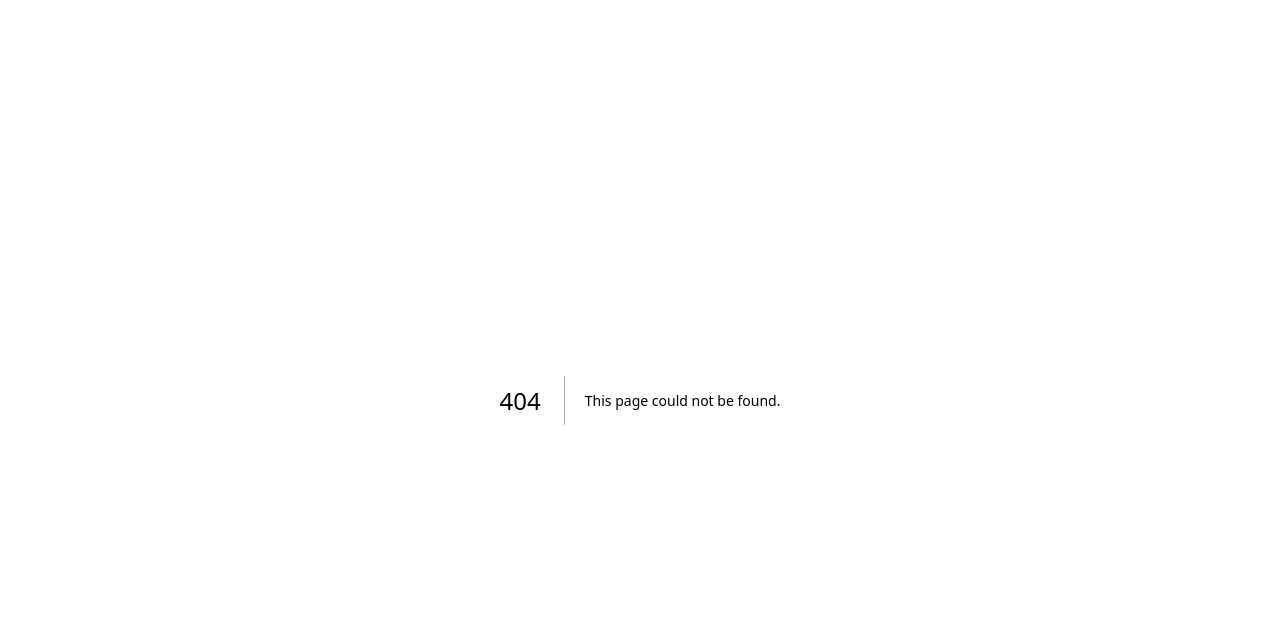
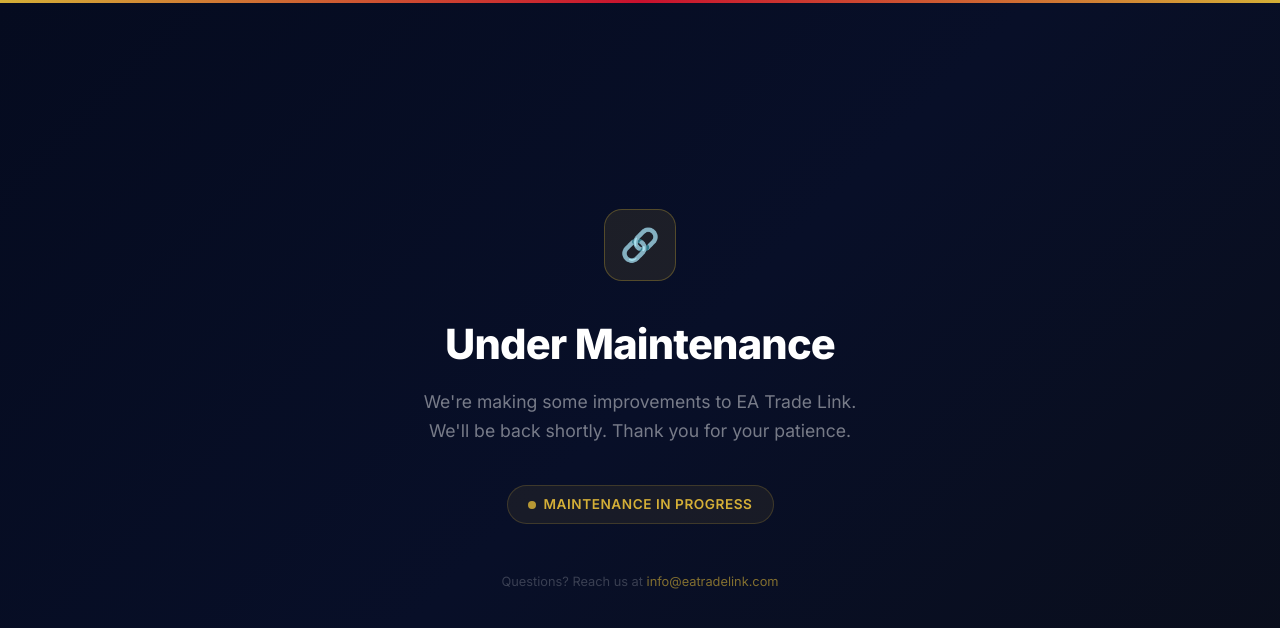
Before and after one commit to Casynino/EA-Trade-link-SIS-, a Next.js app: page /maintenance in a window 1280 px wide. Before the commit this address had no page. Shown: the top 628 px of the page. Built offline with nearby package versions, Linux system fonts and the light colour scheme.

Commit message:
Maintenance mode: redirect all traffic to maintenance page

```diff
--- /dev/null
+++ b/app/maintenance/page.tsx
@@ -0,0 +1,127 @@
+export const metadata = { title: "Under Maintenance — EA Trade Link" }
+
+export default function MaintenancePage() {
+  return (
+    <div
+      style={{
+        minHeight: "100vh",
+        background: "linear-gradient(135deg, #050b1f 0%, #080f28 50%, #0a0e1a 100%)",
+        display: "flex",
+        flexDirection: "column",
+        alignItems: "center",
+        justifyContent: "center",
+        fontFamily: "'Inter', system-ui, sans-serif",
+        padding: "2rem",
+        textAlign: "center",
+      }}
+    >
+      {/* Gold top bar */}
+      <div
+        style={{
+          position: "fixed",
+          top: 0,
+          left: 0,
+          right: 0,
+          height: "3px",
+          background: "linear-gradient(to right, #D4AF37, #C8102E, #D4AF37)",
+        }}
+      />
+
+      {/* Logo mark */}
+      <div
+        style={{
+          width: 72,
+          height: 72,
+          borderRadius: 18,
+          background: "rgba(212,175,55,0.1)",
+          border: "1.5px solid rgba(212,175,55,0.3)",
+          display: "flex",
+          alignItems: "center",
+          justifyContent: "center",
+          marginBottom: "2rem",
+          fontSize: 32,
+        }}
+      >
+        🔗
+      </div>
+
+      {/* Headline */}
+      <h1
+        style={{
+          fontSize: "clamp(1.6rem, 5vw, 2.6rem)",
+          fontWeight: 800,
+          color: "#ffffff",
+          margin: "0 0 0.75rem",
+          letterSpacing: "-0.02em",
+        }}
+      >
+        Under Maintenance
+      </h1>
+
+      <p
+        style={{
+          fontSize: "clamp(0.95rem, 2.5vw, 1.1rem)",
+          color: "rgba(255,255,255,0.45)",
+          maxWidth: 460,
+          lineHeight: 1.65,
+          margin: "0 0 2.5rem",
+        }}
+      >
+        We&apos;re making some improvements to EA Trade Link. We&apos;ll be back shortly. Thank you for your patience.
+      </p>
+
+      {/* Status badge */}
+      <div
+        style={{
+          display: "inline-flex",
+          alignItems: "center",
+          gap: "0.5rem",
+          background: "rgba(212,175,55,0.08)",
+          border: "1px solid rgba(212,175,55,0.2)",
+          borderRadius: 999,
+          padding: "0.5rem 1.25rem",
+          color: "#D4AF37",
+          fontSize: "0.85rem",
+          fontWeight: 600,
+          letterSpacing: "0.04em",
+        }}
+      >
+        <span
+          style={{
+            width: 8,
+            height: 8,
+            borderRadius: "50%",
+            background: "#D4AF37",
+            display: "inline-block",
+            animation: "pulse 2s infinite",
+          }}
+        />
+        MAINTENANCE IN PROGRESS
+      </div>
+
+      {/* Contact line */}
+      <p
+        style={{
+          marginTop: "3rem",
+          fontSize: "0.8rem",
+          color: "rgba(255,255,255,0.2)",
+        }}
+      >
+        Questions? Reach us at{" "}
+        <a
+          href="mailto:info@eatradelink.com"
+          style={{ color: "rgba(212,175,55,0.6)", textDecoration: "none" }}
+        >
+          info@eatradelink.com
+        </a>
+      </p>
+
+      <style>{`
+        @keyframes pulse {
+          0%, 100% { opacity: 1; }
+          50% { opacity: 0.3; }
+        }
+      `}</style>
+    </div>
+  )
+}
```
Also changed, not shown: middleware.ts (+14 -0 lines).
